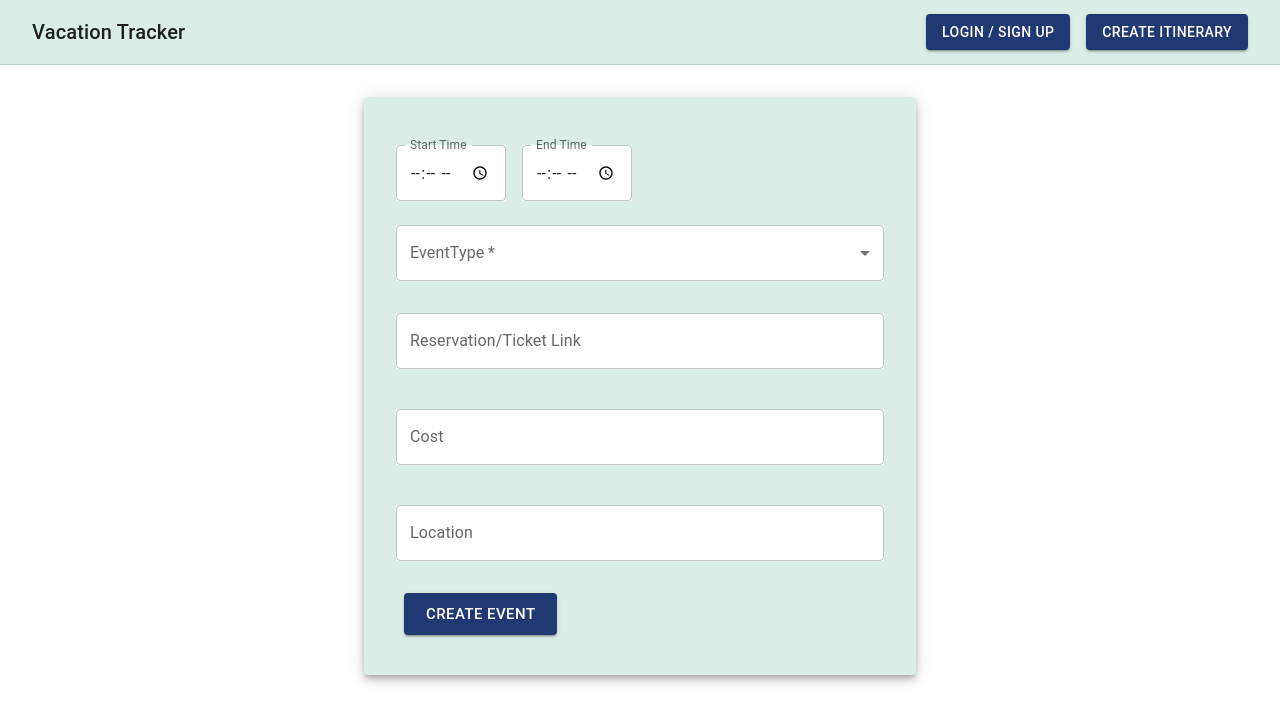
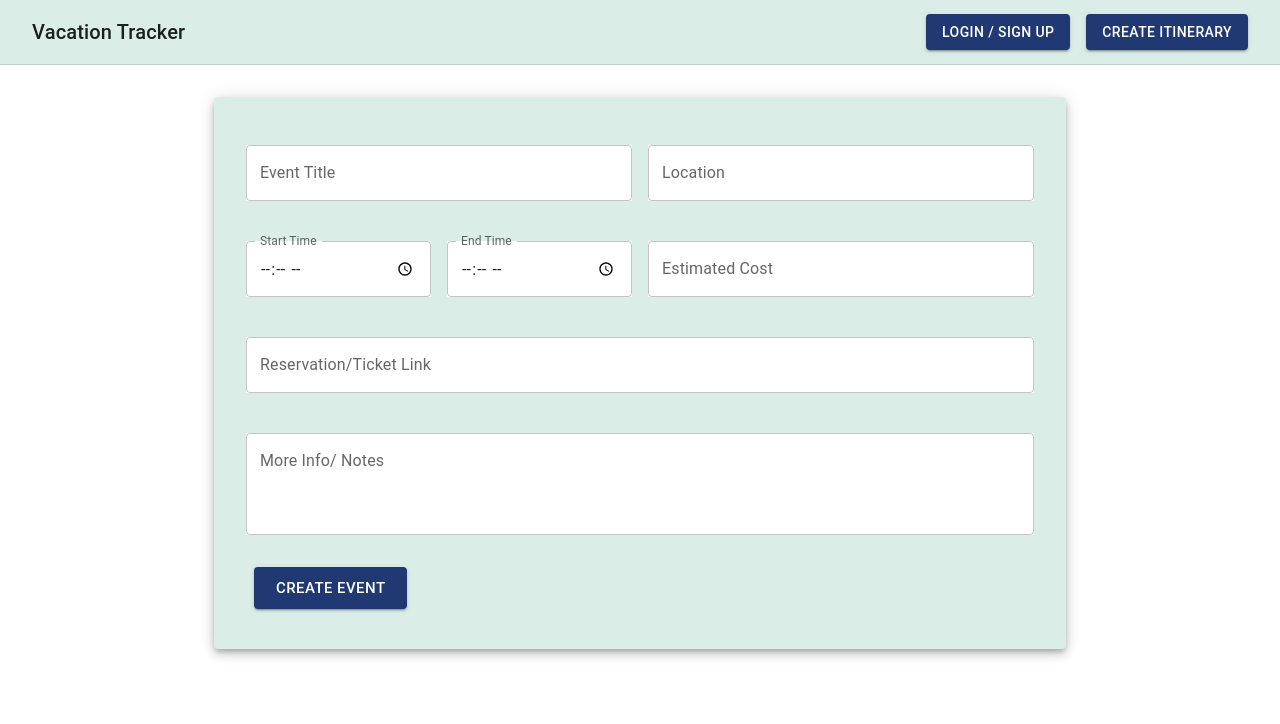
Before and after one commit to seamus0192/307-travel-project, a React (Create React App) app in the folder packages/travel-project-frontend/: page /itinerary/create-event in a window 1280 px wide. Shown: the top 724 px of the page. Built offline with nearby package versions, Linux system fonts and the light colour scheme.

Commit message:
create event updates

```diff
--- a/packages/travel-project-frontend/src/pages/CreateEvent/CreateEvent.tsx
+++ b/packages/travel-project-frontend/src/pages/CreateEvent/CreateEvent.tsx
@@ -1,62 +1,31 @@
 import React, { useState } from "react";
-import {
-  Container,
-  TextField,
-  Button,
-  Box,
-  Paper,
-  FormControl,
-  InputLabel,
-  MenuItem,
-  Select,
-  type SelectChangeEvent,
-} from "@mui/material";
+import { Container, TextField, Button, Box, Paper } from "@mui/material";
 import Grid from "@mui/material/Unstable_Grid2";
-// import { getItineraries } from "../../httpClient/itinerary";
 import { createEvent } from "../../httpClient/event";
 import { useLocation, useNavigate } from "react-router-dom";
 
 function CreateEvent(): React.ReactElement {
   const [startTime, setStartTime] = useState("");
   const [endTime, setEndTime] = useState("");
-  const [eventType, setEventType] = useState("");
+  const [eventTitle, setEventTitle] = useState("");
   const [ticketLink, setTicketLink] = useState("");
   const [cost, setCost] = useState("");
   const [eventLocation, setEventLocation] = useState("");
-  // const [itineraries, setItineraries] = useState<Itinerary[]>([]);
+  const [description, setDescription] = useState("");
   const navigate = useNavigate();
   const location = useLocation();
-
-  // useEffect(() => {
-  //   const fetchItineraries = async (): Promise<void> => {
-  //     try {
-  //       const userId = localStorage.getItem("userId");
-  //       if (userId !== null) {
-  //         const fetchedItineraries = await getItineraries(parseInt(userId));
-  //         setItineraries(fetchedItineraries);
-  //       }
-  //     } catch (error) {
-  //       console.error("Error fetching itineraries:", error);
-  //     }
-  //   };
-
-  //   fetchItineraries().catch(Error);
-  // }, []);
-
-  const handleChange = (event: SelectChangeEvent): void => {
-    setEventType(event.target.value);
-  };
 
   function handleCreateButtonClick(): void {
     (async () => {
       try {
         const eventData = {
-          name: eventType,
+          name: eventTitle,
           startTime,
           endTime,
           cost: parseFloat(cost),
           link: ticketLink,
           location: eventLocation,
+          description
         };
 
         const dayId = parseInt(location.state?.dayId);
@@ -69,7 +38,7 @@ function CreateEvent(): React.ReactElement {
   }
 
   return (
-    <Container maxWidth="sm">
+    <Container maxWidth="md">
       <Box
         display="flex"
         justifyContent="center"
@@ -87,6 +56,52 @@ function CreateEvent(): React.ReactElement {
             justifyContent="center"
           >
             <Grid container spacing={2}>
+              <Grid xs={6}>
+                <TextField
+                  label="Event Title"
+                  variant="outlined"
+                  value={eventTitle}
+                  onChange={(e) => {
+                    setEventTitle(e.target.value);
+                  }}
+                  margin="normal"
+                  fullWidth
+                  sx={{
+                    backgroundColor: "#fff", // Set background color to white
+                    "& .MuiOutlinedInput-root": {
+                      "&:hover fieldset": {
+                        borderColor: "#3355A8", // Optional: sets border color on hover
+                      },
+                      "&.Mui-focused fieldset": {
+                        borderColor: "#203973", // Optional: sets border color when focused
+                      },
+                    },
+                  }}
+                />
+              </Grid>
+              <Grid xs={6}>
+                <TextField
+                  label="Location"
+                  variant="outlined"
+                  value={eventLocation}
+                  onChange={(e) => {
+                    setEventLocation(e.target.value);
+                  }}
+                  margin="normal"
+                  fullWidth
+                  sx={{
+                    backgroundColor: "#fff", // Set background color to white
+                    "& .MuiOutlinedInput-root": {
+                      "&:hover fieldset": {
+                        borderColor: "#3355A8", // Optional: sets border color on hover
+                      },
+                      "&.Mui-focused fieldset": {
+                        borderColor: "#203973", // Optional: sets border color when focused
+                      },
+                    },
+                  }}
+                />
+              </Grid>
               <Grid xs={3}>
                 <TextField
                   label="Start Time"
@@ -147,10 +162,16 @@ function CreateEvent(): React.ReactElement {
                   }}
                 />
               </Grid>
-              <Grid xs={12}>
-                <FormControl
+              <Grid xs={6}>
+                <TextField
+                  label="Estimated Cost"
+                  variant="outlined"
+                  value={cost}
+                  onChange={(e) => {
+                    setCost(e.target.value);
+                  }}
+                  margin="normal"
                   fullWidth
-                  required
                   sx={{
                     backgroundColor: "#fff", // Set background color to white
                     "& .MuiOutlinedInput-root": {
@@ -162,24 +183,7 @@ function CreateEvent(): React.ReactElement {
                       },
                     },
                   }}
-                >
-                  <InputLabel id="demo-simple-select-label">
-                    EventType
-                  </InputLabel>
-                  <Select
-                    labelId="demo-simple-select-label"
-                    id="demo-simple-select"
-                    value={eventType}
-                    label="Event Type*"
-                    onChange={handleChange}
-                  >
-                    <MenuItem value={"Conference"}>Conference</MenuItem>
-                    <MenuItem value={"Drive"}>Drive</MenuItem>
-                    <MenuItem value={"Concert"}>Concert</MenuItem>
-                    <MenuItem value={"Hotel"}>Hotel</MenuItem>
-                    <MenuItem value={"Flight"}>Flight</MenuItem>
-                  </Select>
-                </FormControl>
+                />
               </Grid>
               <Grid xs={12}>
                 <TextField
@@ -206,45 +210,24 @@ function CreateEvent(): React.ReactElement {
               </Grid>
               <Grid xs={12}>
                 <TextField
-                  label="Cost"
+                  label="More Info/ Notes" // Changed label to reflect paragraph input
                   variant="outlined"
-                  value={cost}
+                  value={description}
                   onChange={(e) => {
-                    setCost(e.target.value);
+                    setDescription(e.target.value);
                   }}
                   margin="normal"
                   fullWidth
+                  multiline
+                  rows={3}
                   sx={{
-                    backgroundColor: "#fff", // Set background color to white
+                    backgroundColor: "#fff",
                     "& .MuiOutlinedInput-root": {
                       "&:hover fieldset": {
-                        borderColor: "#3355A8", // Optional: sets border color on hover
+                        borderColor: "#3355A8",
                       },
                       "&.Mui-focused fieldset": {
-                        borderColor: "#203973", // Optional: sets border color when focused
-                      },
-                    },
-                  }}
-                />
-              </Grid>
-              <Grid xs={12}>
-                <TextField
-                  label="Location"
-                  variant="outlined"
-                  value={eventLocation}
-                  onChange={(e) => {
-                    setEventLocation(e.target.value);
-                  }}
-                  margin="normal"
-                  fullWidth
-                  sx={{
-                    backgroundColor: "#fff", // Set background color to white
-                    "& .MuiOutlinedInput-root": {
-                      "&:hover fieldset": {
-                        borderColor: "#3355A8", // Optional: sets border color on hover
-                      },
-                      "&.Mui-focused fieldset": {
-                        borderColor: "#203973", // Optional: sets border color when focused
+                        borderColor: "#203973",
                       },
                     },
                   }}
```
